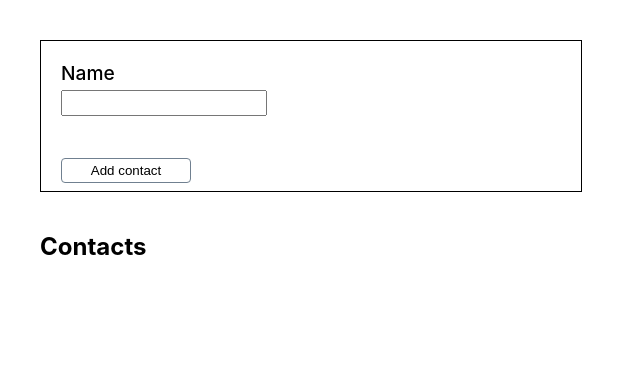
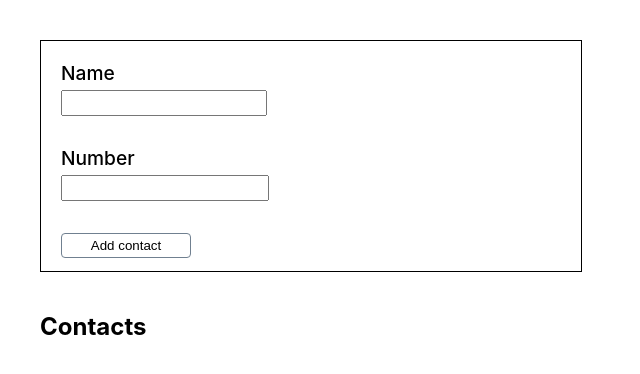
Before and after one commit to Alexey7272/goit-react-hw-02-phonebook, a React (Create React App) app: page / in a window 1280 px wide. Shown: the top 374 px of the page, without its empty margins (0-640 px from the left). Built offline with nearby package versions, Linux system fonts and the light colour scheme.

Commit message:
add number input

```diff
--- a/src/components/App.jsx
+++ b/src/components/App.jsx
@@ -8,11 +8,12 @@
 
   state = {
     contacts: [],
-    name: ''
+    name: '',
+    number: '',
   };
 
   addContact = text => {
-    // console.log(text)
+    console.log(text)
 
     const contact = {
       id: shortid.generate(),
@@ -32,5 +33,5 @@
         <ContactList contacts={this.state.contacts}/>
       </div>
     )
-  }
+  };
 };
--- a/src/components/ContactEditor.js
+++ b/src/components/ContactEditor.js
@@ -3,19 +3,29 @@
 
 class ContactEditor extends Component {
     state = {
-       nameText: ''
-    }
+       nameText: '',
+       telNumber: '',
+    };
 
-    nameChange = e => {
-        this.setState({ nameText: e.currentTarget.value })
+    contactChange = e => {
+        const { name, value } = e.currentTarget;
+        this.setState({ [name]: value });
     };
+
+    // nameChange = e => {
+    //     this.setState({ nameText: e.currentTarget.value })
+    // };
+
+    // numberChange = e => {
+    //     this.setState({ telNumber: e.currentTarget.value  })
+    // };
 
     formSubmit = e => {
         e.preventDefault();
 
-        this.props.onSubmit(this.state.nameText);
+        this.props.onSubmit(this.state.nameText, this.state.telNumber);
 
-        this.setState({nameText: ''});
+        this.setState({nameText: '', telNumber: ''});
     };
 
     render() {
@@ -23,13 +33,26 @@
             <form className={styles.AddContact} onSubmit={this.formSubmit}>
 
                 <label className={styles.AddContact__label}>
-                   Name
+
+                    Name
                     <textarea
                        value={this.state.nameText}
-                       onChange={this.nameChange}
-                       className={styles.AddContact__name}
+                       onChange={this.contactChange}
+                       className={styles.AddContact__data}
                     >
                     </textarea>
+
+                    Number
+                    <input
+                       type="tel"
+                       name="number"
+                       pattern="\+?\d{1,4}?[-.\s]?\(?\d{1,3}?\)?[-.\s]?\d{1,4}[-.\s]?\d{1,4}[-.\s]?\d{1,9}"
+                       title="Phone number must be digits and can contain spaces, dashes, parentheses and can start with +"
+                       required
+                       value={this.state.telNumber}
+                       onChange={this.numberChange}
+                       className={styles.AddContact__data}
+                    />
                 </label>
 
                 <button type="submit" className={styles.AddContact__button}>Add contact</button>
@@ -37,6 +60,6 @@
             </form>
         )
     };
-}
+};
 
 export default ContactEditor;
--- a/src/components/PhoneBook.module.css
+++ b/src/components/PhoneBook.module.css
@@ -1,6 +1,6 @@
 .AddContact {
     width: 500px;
-    height: 110px;
+    height: 190px;
 
     margin: 40px;
     padding: 20px;
@@ -12,7 +12,7 @@
     font-weight: 500;
 }
 
-.AddContact__name {
+.AddContact__data {
     display: block;
     resize: none;
 
@@ -20,7 +20,7 @@
     height: 20px;
 
     margin-top: 5px;
-    margin-bottom: 40px;
+    margin-bottom: 30px;
 }
 
 .AddContact__button {
```
Also changed, not shown: src/components/ContactList.js (line endings or trailing spaces).
